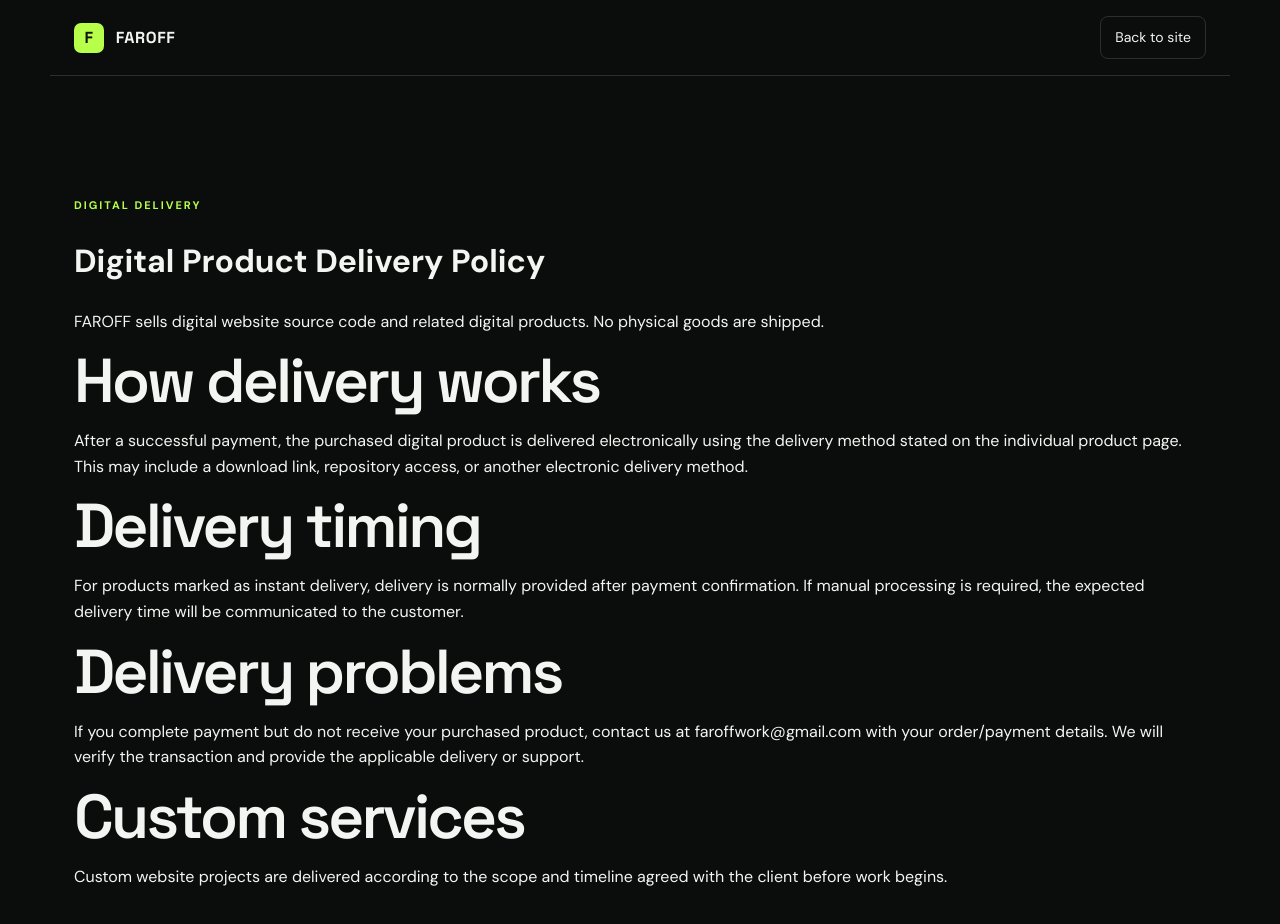
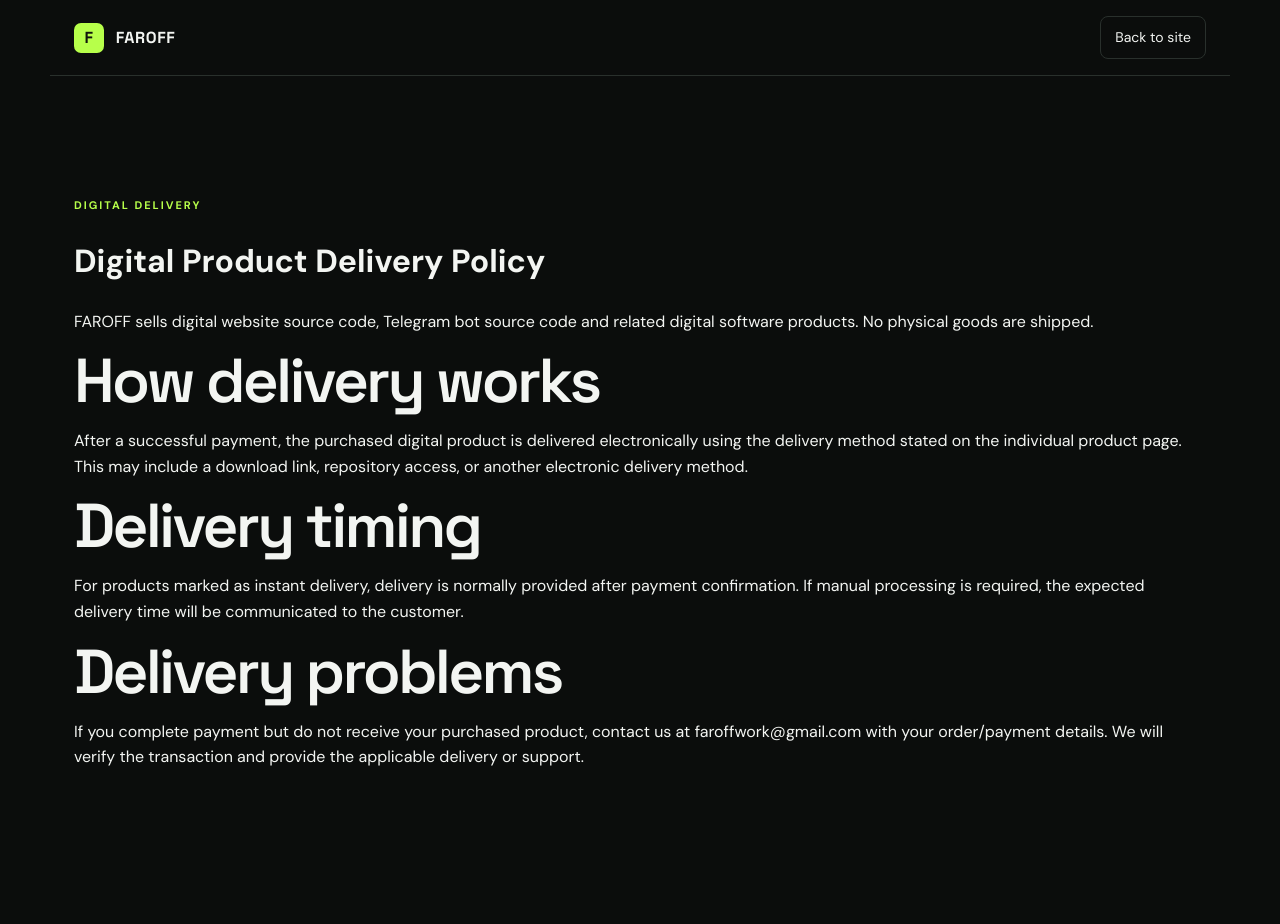
Before and after one commit to Faroffcode/Imtiaz.haque, a plain HTML site: page delivery.html in a window 1280 px wide. After the commit the page ends 896 px from the top, so only its background shows below. Drawn offline with Linux system fonts and the light colour scheme.

Commit message:
Align website with software-products business line for Razorpay

```diff
--- a/delivery.html
+++ b/delivery.html
@@ -1,4 +1,4 @@
 <!doctype html>
 <html lang="en"><head><meta charset="utf-8"><meta name="viewport" content="width=device-width,initial-scale=1"><title>Digital Product Delivery — FAROFF</title><link rel="stylesheet" href="styles.css"></head>
 <body><header class="nav"><a class="brand" href="index.html"><span>F</span> FAROFF</a><a class="nav-cta" href="index.html">Back to site</a></header>
-<main class="section"><p class="eyebrow">DIGITAL DELIVERY</p><h1>Digital Product Delivery Policy</h1><p>FAROFF sells digital website source code and related digital products. No physical goods are shipped.</p><h2>How delivery works</h2><p>After a successful payment, the purchased digital product is delivered electronically using the delivery method stated on the individual product page. This may include a download link, repository access, or another electronic delivery method.</p><h2>Delivery timing</h2><p>For products marked as instant delivery, delivery is normally provided after payment confirmation. If manual processing is required, the expected delivery time will be communicated to the customer.</p><h2>Delivery problems</h2><p>If you complete payment but do not receive your purchased product, contact us at faroffwork@gmail.com with your order/payment details. We will verify the transaction and provide the applicable delivery or support.</p><h2>Custom services</h2><p>Custom website projects are delivered according to the scope and timeline agreed with the client before work begins.</p></main></body></html>
+<main class="section"><p class="eyebrow">DIGITAL DELIVERY</p><h1>Digital Product Delivery Policy</h1><p>FAROFF sells digital website source code, Telegram bot source code and related digital software products. No physical goods are shipped.</p><h2>How delivery works</h2><p>After a successful payment, the purchased digital product is delivered electronically using the delivery method stated on the individual product page. This may include a download link, repository access, or another electronic delivery method.</p><h2>Delivery timing</h2><p>For products marked as instant delivery, delivery is normally provided after payment confirmation. If manual processing is required, the expected delivery time will be communicated to the customer.</p><h2>Delivery problems</h2><p>If you complete payment but do not receive your purchased product, contact us at faroffwork@gmail.com with your order/payment details. We will verify the transaction and provide the applicable delivery or support.</p></main></body></html>
```
